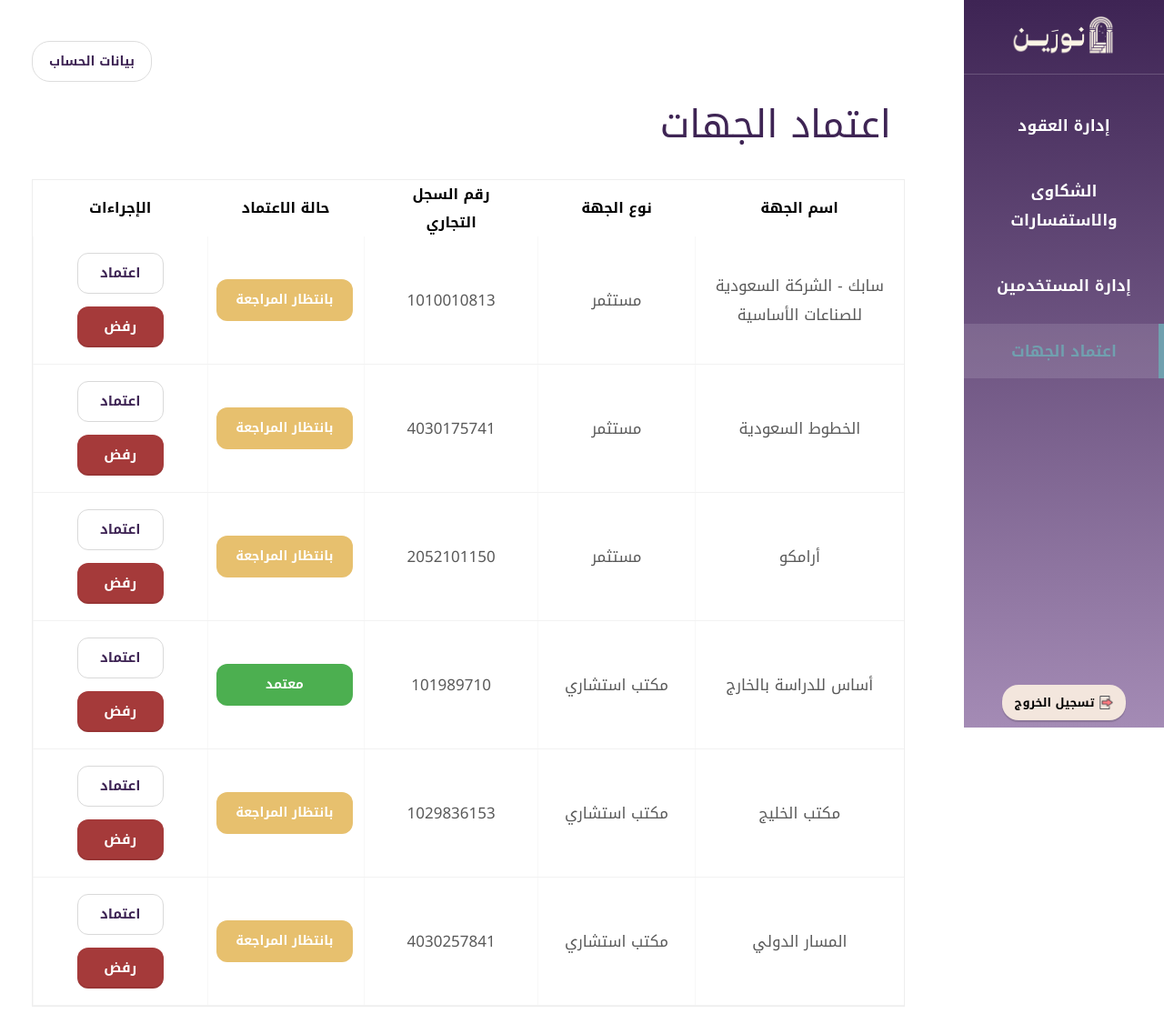
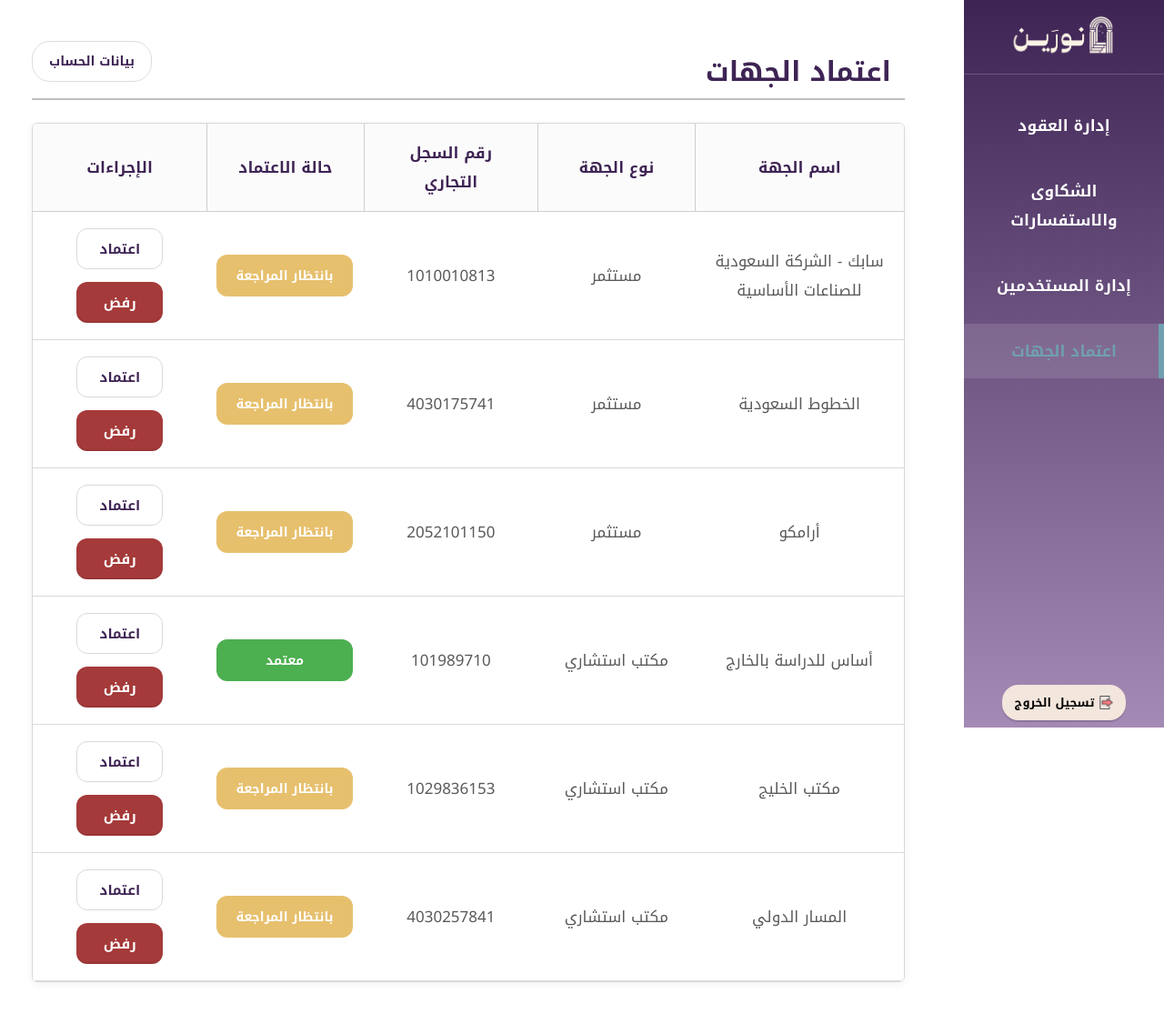
Before and after one commit to Nada7m/NOREEN-Educational-Funding-Platform, a PHP site: the page made by Admin2_ EntitiesApproval.php in a window 1280 px wide. Shown: the whole page at 91% size. After the commit the page ends 1080 px from the top, so only its background shows below. Run offline with PHP 8.4, Linux system fonts and the light colour scheme; data comes from the database, SQL or seed files in the repository.

Commit message:
Update Admin2_ EntitiesApproval.php

```diff
--- a/Admin2_ EntitiesApproval.php
+++ b/Admin2_ EntitiesApproval.php
@@ -70,6 +70,7 @@
   <meta name="viewport" content="width=device-width, initial-scale=1.0" />
   <title>اعتماد الجهات</title>
 
+
 <link href="https://fonts.googleapis.com/css2?family=Noto+Kufi+Arabic:wght@400;500;600;700&display=swap" rel="stylesheet">
 <link rel="stylesheet" href="CSS01Layout.css">
 
@@ -100,16 +101,23 @@
       margin-bottom: 18px;
     }
 
+    .page-title{
+      color: #3E2454;
+      text-align: right;
+      margin-right: 15px;
+      text-align:right;
+    font-size: 30px;
+    font-weight: 700;
+    margin-top: -50px;
+    margin-bottom: 8px
 
 
-    .page-title{
-      color: #3E2454;
-      font-size: 42px;
-      font-weight: 500;
-      text-align: right;
-      margin-bottom: 30px;
-      margin-right: 15px;
-
+    }
+    .title-line{
+    width: 100%;
+    height: 2px;
+    background: #bfbfbf;
+    margin: 0 0 25px 0;
     }
 
     .table-wrapper{
@@ -119,12 +127,14 @@
     }
 
     .table-box{
-      width: 980px;
-      min-height: 610px;
-      border: 1px solid #EEEEEE;
-      background-color: #fff;
-      overflow: hidden;
+      border: 1px solid #d8d8d8;
+      border-radius: 6px;
+      padding: 0;
+      box-shadow: 0 2px 8px rgba(0,0,0,0.06);
+       overflow: hidden;
     }
+
+
 
     table{
       width: 100%;
@@ -132,20 +142,31 @@
       table-layout: fixed;
     }
 
+    thead th{
+      color: #3E2454;
+      font-size: 17px;
+      font-weight: 700;
+      text-align: center;
+      padding: 16px 12px;
+      background-color: #FBFBFB;
+      border-bottom: 1px solid #CFCFCF;
+    }
+
+    thead th:not(:first-child){
+      border-right: 1px solid #CFCFCF;
+    }
 
     tbody td{
       min-height: 92px;
       text-align: center;
       vertical-align: middle;
-      border-bottom: 1px solid #F2F2F2;
-      border-left: 1px solid #F7F7F7;
+      border-bottom: 1px solid #D9D9D9;
       padding: 18px 12px;
       font-size: 17px;
       font-weight: 400;
       color: #595959;
       background-color: #fff;
     }
-
 
     .company-name,
     .data-text{
@@ -217,7 +238,7 @@
     .col-cr{ width: 20%; }
     .col-status{ width: 18%; }
     .col-actions{ width: 20%; }
-
+</style>
 
   </style>
 </head>
@@ -253,7 +274,8 @@
       <a href="admin_profile.php" class="profile-btn">بيانات الحساب</a>
     </div>
 
-    <h1 class="page-title">اعتماد الجهات</h1>
+    <h2 class="page-title">اعتماد الجهات</h2>
+  <div class="title-line"></div>
 
     <div class="table-wrapper">
       <div class="table-box">
```
